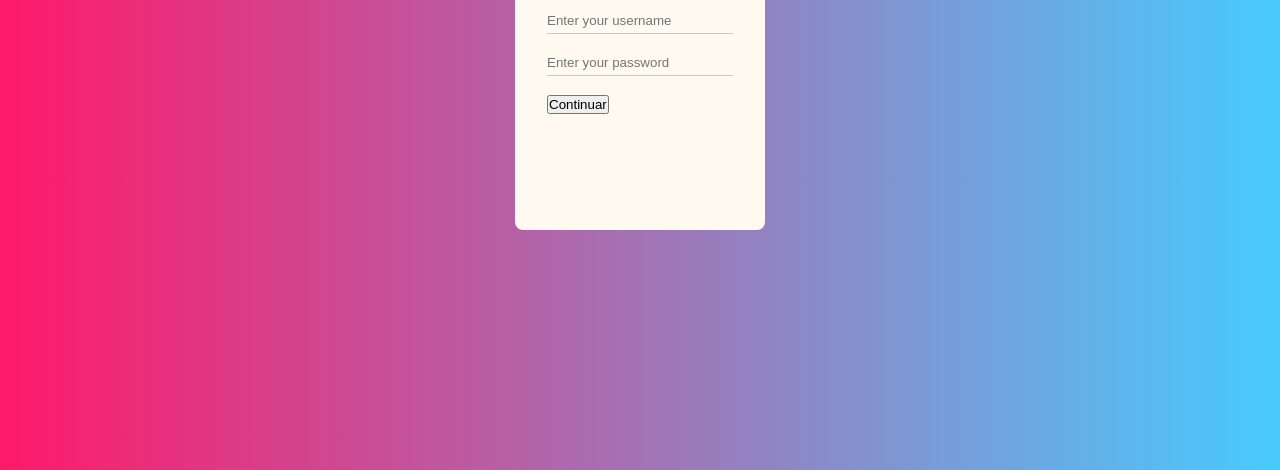
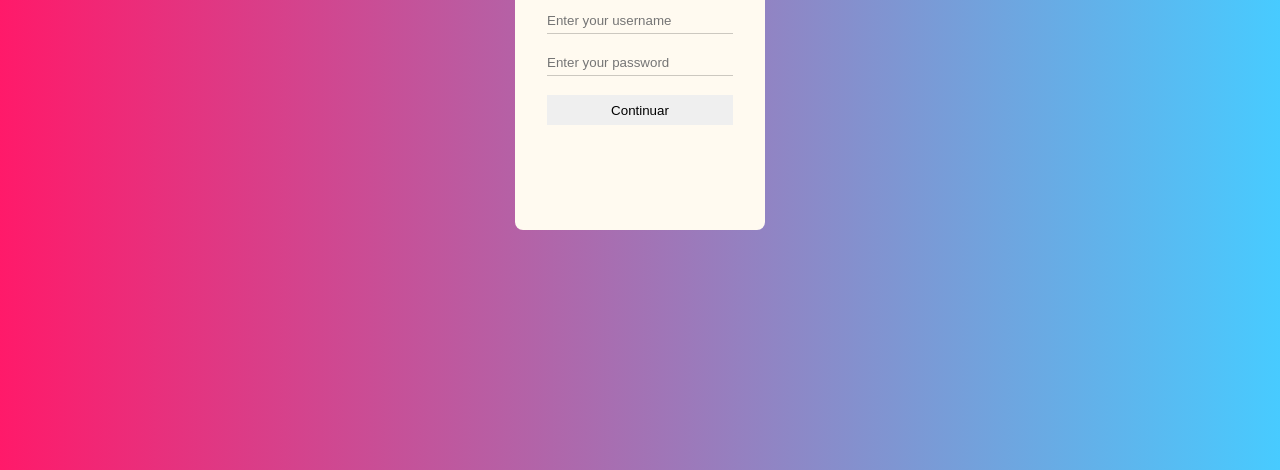
Before and after one commit to AugustoAU/login, a plain HTML site: page index.html in a window 1280 px wide. Shown: the part 330-800 px from the top of the page. Drawn offline with Linux system fonts and the light colour scheme.

Commit message:
Update index.html

```diff
--- a/index.html
+++ b/index.html
@@ -3,13 +3,16 @@
 <head>
     <meta charset="UTF-8">
     <meta http-equiv="X-UA-Compatible" content="IE=edge">
-    <meta name="viewport" content="width=device-width, initial-scale=1.0">
+    <meta name="viewport" content="width=device-width, initial-scale=1.0,maximum-scale-1.0">
     <link rel="stylesheet" href="./css/style.css" type="text/css">
+    <meta name="description" content="exemplo de descrição para o meu site">
+    <meta name="keywords" content="palavras-chaves-separadas-por-virgulas">
+    <meta name="autor" content="Augusto">
     <title>table from</title>
 
-    <script>
+    <!--<script>
         alert("cadastra-se aqui!")
-    </script>
+    </script>-->
 
 </head>
 <body>
@@ -30,7 +33,7 @@
             </div>
 
             <div class="botao">
-                <input type="submit" value="Continuar">
+               <a href="https://www.youtube.com"> <button>Continuar</button> </a>
             </div>
         </form>
 
```
